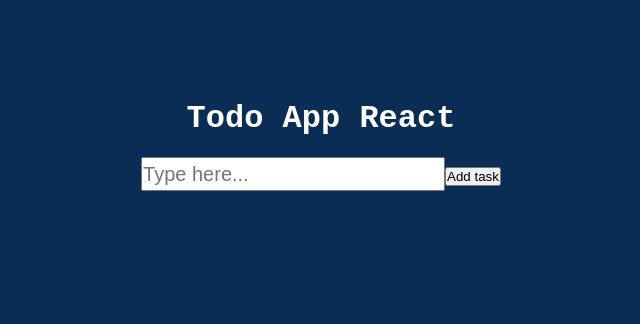
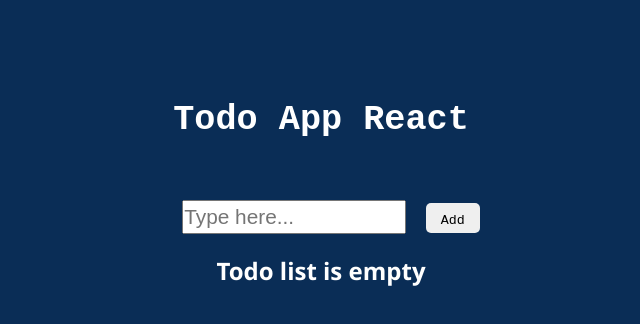
Before and after one commit to markoff96/react_todo, a React (Create React App) app: page / in a window 1280 px wide. Shown: the top 324 px of the page, without its empty margins (319-959 px from the left). Built offline with nearby package versions, Linux system fonts and the light colour scheme.

Commit message:
deleting todos

```diff
--- a/src/App.css
+++ b/src/App.css
@@ -10,13 +10,51 @@ body{
 }
 
 .inputField{
-  width: 300px;
+  width: 60%;
   height: 30px;
-  font-size: 20px;
-  margin-top: 20px;
-  margin-bottom: 20px
+  font-size: 1.3rem;
+  margin: 20px;
 
 }
 h1{
+  font-size: 2.2rem;
+  margin-bottom: 40px;
   font-family: 'Courier New', Courier, monospace;
 }
+
+button{
+  font-family: 'Courier New', Courier, monospace;
+  padding: 10px 15px;
+  border: none;
+  border-radius: 5px;
+  height: 30px;
+
+}
+button:hover {
+  background-color: rgb(33, 147, 153);
+}
+
+.todoForm {
+  display: flex;
+  align-items: center;
+  justify-content: center;
+}
+
+.todoField{
+  display: flex;
+  align-items: center;
+  justify-content: center;
+  padding: 10px 20px;
+  margin: 40px ;
+  font-size: 1.5rem;
+  border-radius: 5px;
+  border: 2px solid black;
+  color: black;
+  background-color: white;
+
+ }
+
+ .todoText{
+  width: 100%;
+  text-align: left;
+ }
--- a/src/App.js
+++ b/src/App.js
@@ -2,6 +2,7 @@ import { useState } from 'react'
 import './App.css'
 import Input from './components/Input'
 import ToDoList from './components/ToDoList'
+
 
 function App() {
   const [todos,setTodos] = useState([])
@@ -10,13 +11,15 @@ function App() {
     setTodos([...todos, text])
   }
 
+  const deleteTodo = (index) => {
+    setTodos(todos.filter((_,idx) => idx !== index))
+  }
+
   return <div className='App'>
     <h1>Todo App React</h1>
     <Input addTodo={addToHandler} />
-    <ToDoList todos={todos} />
+    <ToDoList todos={todos} deleteTodo={deleteTodo}  />
   </div>
-
-
 }
 
 export default App
--- a/src/components/Input.js
+++ b/src/components/Input.js
@@ -4,21 +4,26 @@ function Input({addTodo}) {
  const [text, setText] = useState('')
  const createNewTask = (event) => {
     event.preventDefault()
-    addTodo(text)
-    setText('')
+    if (!text){
+      return false;
+    }else {
+     addTodo(text)
+     setText('')
+    }
+
   }
 
   return (
+    <div className='todoForm'>
       <form onSubmit={createNewTask}>
         <input className='inputField'
                placeholder='Type here...'
                onChange={(e) => setText(e.target.value)}
-               value={text}
-         />
-        <button type='submit'>Add task</button>
+               value={text}/>
+        <button type='submit'>Add</button>
       </form>
+    </div>
   )
-
 }
 
 export default Input
--- a/src/components/ToDoList.js
+++ b/src/components/ToDoList.js
@@ -1,11 +1,13 @@
 import Todo from "./Todo"
 
-function ToDoList({todos}) {
+function ToDoList({todos, deleteTodo}) {
     return (
-       todos.map((todo, index) => <Todo key={index} todo={todo}/>)
+        <div>
+           {!todos.length && <h2>Todo list is empty</h2>}
+           {todos.map((todo, index) =>
+            <Todo key={index} todo={todo} deleteTodo={deleteTodo} index={index}/>)}
+         </div>
     )
-
-
 }
 
 export default ToDoList
--- a/src/components/Todo.js
+++ b/src/components/Todo.js
@@ -1,6 +1,9 @@
-function Todo({todo}) {
+function Todo({todo, deleteTodo, index}) {
     return(
-        <h3>{todo}</h3>
+       <div className="todoField" >
+        <div className="todoText">{todo}</div>
+        <button onClick={() => deleteTodo(index) } >X</button>
+       </div>
     )
 }
 
```
